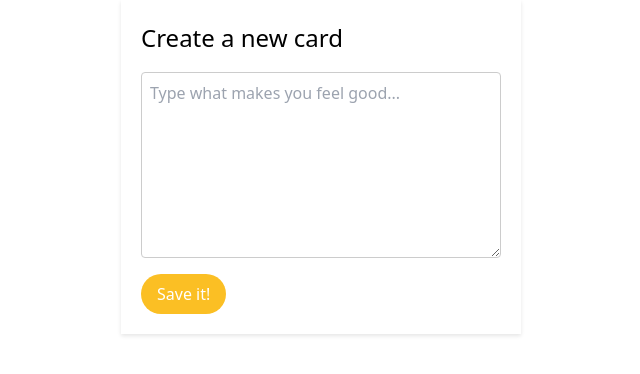
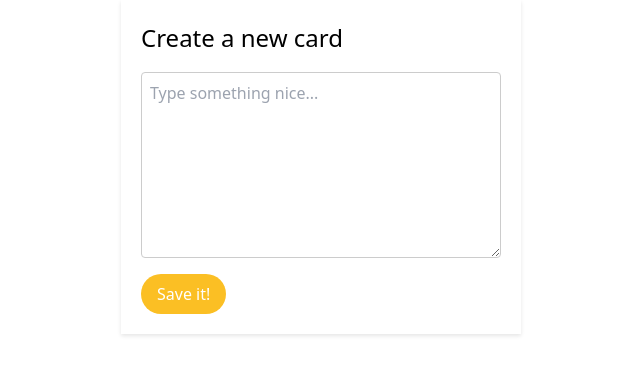
Before and after one commit to valarietan/react-cards, a Next.js app: page /createCard in a window 1280 px wide. Shown: the top 374 px of the page, without its empty margins (319-959 px from the left). Built offline with nearby package versions, Linux system fonts and the light colour scheme.

Commit message:
placeholder opening line

```diff
--- a/components/CreateCardForm.jsx
+++ b/components/CreateCardForm.jsx
@@ -88,7 +88,7 @@ return (
       <TextArea
         value={card}
         onChange={handleCardChange}
-        placeholder="Type what makes you feel good..."
+        placeholder="Type something nice..."
         maxLength={300}
         rows="7"
         required
```
